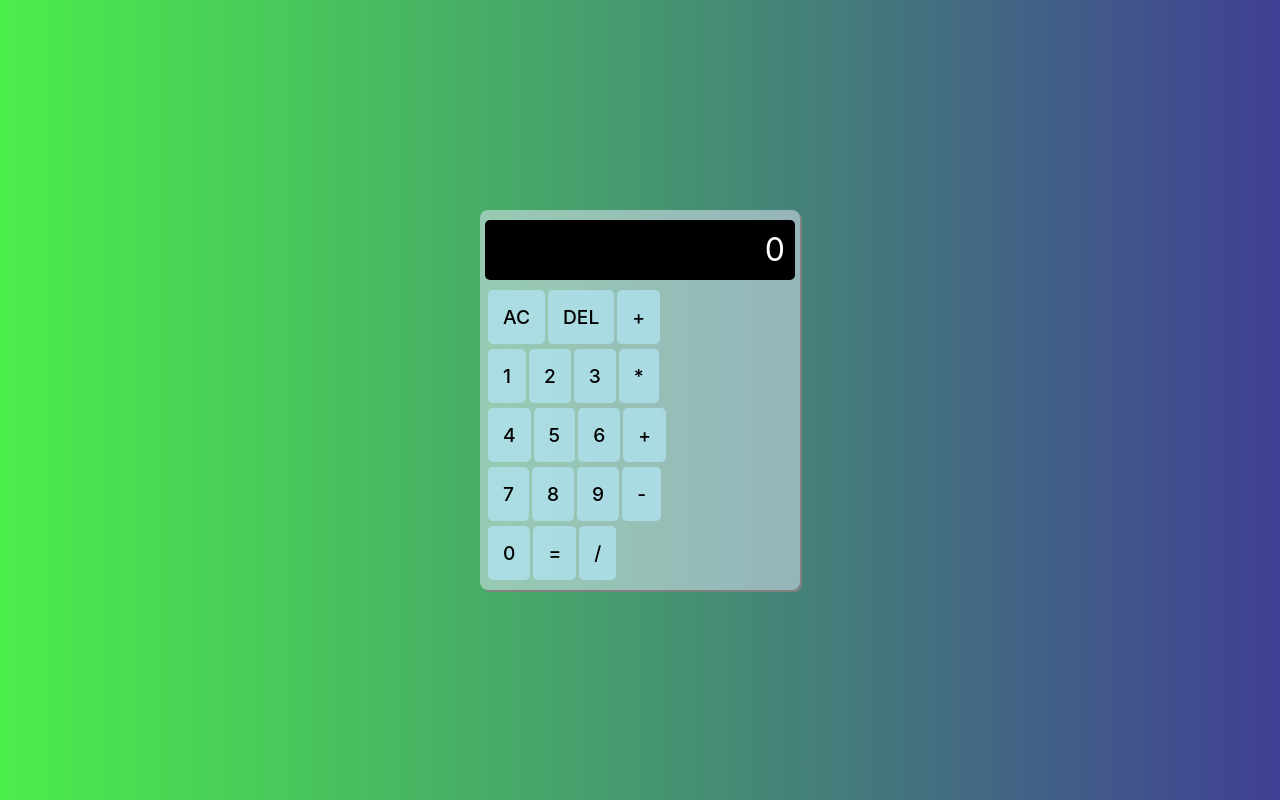
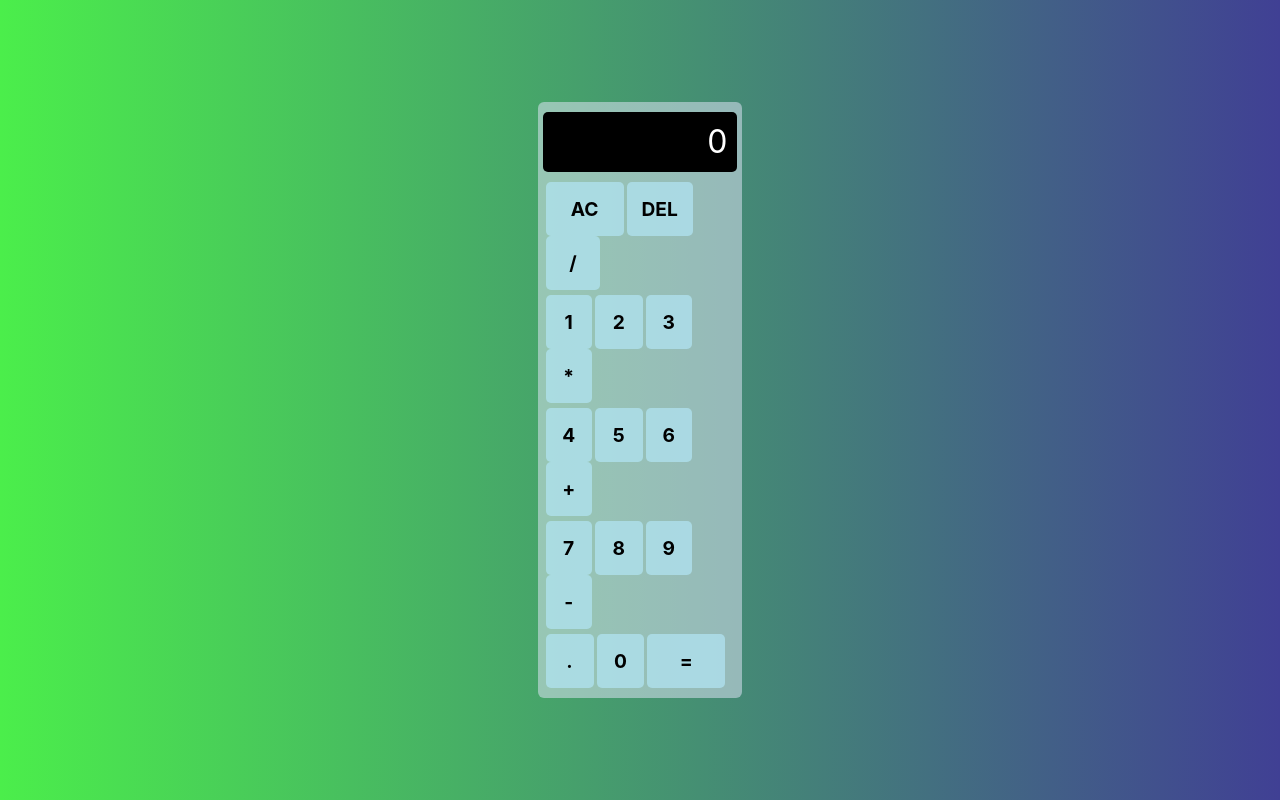
Before and after one commit to paren-thesis/Calculator, a React (Vite) app: page / in a window 1280 px wide. Built offline with nearby package versions, Linux system fonts and the light colour scheme.

Commit message:
Modify src/App.jsx and App.css

```diff
--- a/src/App.css
+++ b/src/App.css
@@ -16,9 +16,9 @@
 .mother {
   background: rgba(232, 232, 255, 0.493);
   padding: 10px 5px;
-  width: 25%;
-  box-shadow: 2px 2px 0 gray;
-  border-radius: 8px;
+  min-width: 16%;
+  box-shadow: 2px 2px 7 gray;
+  border-radius: 6px;
 }
 
 .screen {
@@ -32,11 +32,40 @@
   padding: 10px;
   border-radius: 5px;
   margin-bottom: 10px;
+  max-width: 100%;
 }
 
 .keypad {
   display: grid;
   gap: 5px;
+}
+
+.row1 button:nth-child(1) {
+  min-width: 40%;
+}
+
+.row1 button:nth-child(2), .row1 button:nth-child(3){
+  min-width: 28%;
+}
+
+.row2 button:nth-child(1), button:nth-child(2), button:nth-child(3), button:nth-child(4) {
+  min-width: 23.7%;
+}
+
+.row3 button:nth-child(1), button:nth-child(2), button:nth-child(3), button:nth-child(4) {
+  min-width: 23.7%;
+}
+
+.row4 button:nth-child(1), button:nth-child(2), button:nth-child(3), button:nth-child(4) {
+  min-width: 23.7%;
+}
+
+.row5 button:nth-child(1), button:nth-child(2){
+  min-width: 24.6%;
+}
+
+.row5 button:nth-child(3) {
+  min-width: 40%;
 }
 
 button {
@@ -49,8 +78,13 @@ button {
   cursor: pointer;
   transition: background 0.2s, transform 0.2s;
   margin-left: 3px;
+  font-weight: 700;
 }
 
 button:hover {
   background-color: rgb(179, 245, 245);
 }
+
+button:active {
+  background-color: rgb(111, 172, 111);
+}
--- a/src/App.jsx
+++ b/src/App.jsx
@@ -6,11 +6,12 @@ function App() {
       <div className="container">
         <div className="mother">
           <div className="screen">0</div>
+          <div className="child">
           <div className="keypad">
             <div className="row1">
-              <button className='AC'>AC</button>
-              <button className='DEL'>DEL</button>
-              <button className='A'>+</button>
+              <button>AC</button>
+              <button>DEL</button>
+              <button>/</button>
             </div>
             <div className="row2">
               <button>1</button>
@@ -31,10 +32,11 @@ function App() {
             <button>-</button>
             </div>
             <div className="row5">
+            <button>.</button>
             <button>0</button>
             <button>=</button>
-            <button>/</button>
             </div>
+          </div>
           </div>
         </div>
       </div>
```
